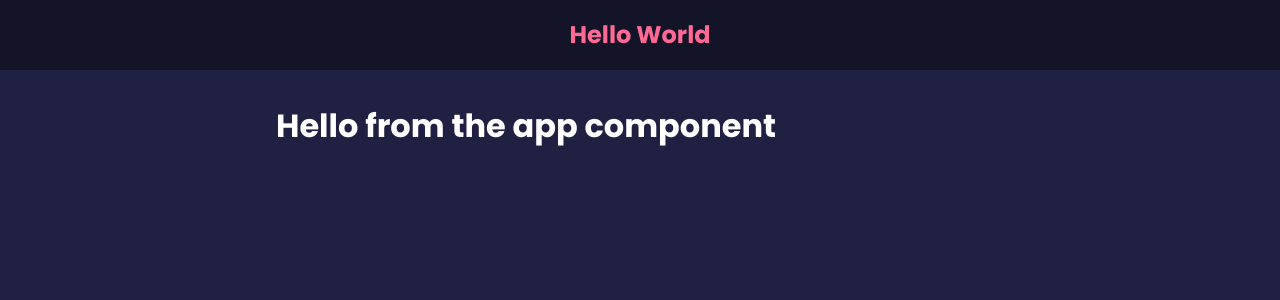
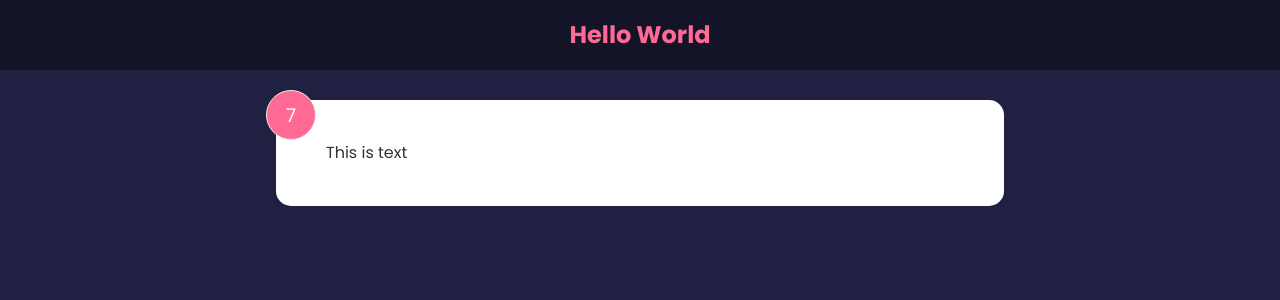
Before and after one commit to JLoweDev/react-feedback-app, a React (Create React App) app: page / in a window 1280 px wide. Shown: the top 300 px of the page. Built offline with nearby package versions, Linux system fonts and the light colour scheme.

Commit message:
Added FeedbackItem.js

```diff
--- a/src/App.js
+++ b/src/App.js
@@ -1,11 +1,12 @@
 import Header from './components/Header'
+import FeedbackItem from './components/FeedbackItem'
 
 function App() {
     return (
         <>
             <Header text="Hello World" />
             <div className='container'>
-                <h1>Hello from the app component</h1>
+                <FeedbackItem />
             </div>
         </>
     )
--- /dev/null
+++ b/src/components/FeedbackItem.js
@@ -0,0 +1,16 @@
+import React from 'react'
+import {useState} from 'react'
+
+function FeedbackItem() {
+    const [rating, setRating] = useState(7)
+    const [text, setText] = useState('This is text')
+
+    return (
+        <div className='card'>
+            <div className="num-display">{rating}</div>
+            <div className="text-display">{text}</div>
+        </div>
+    )
+}
+
+export default FeedbackItem
```
